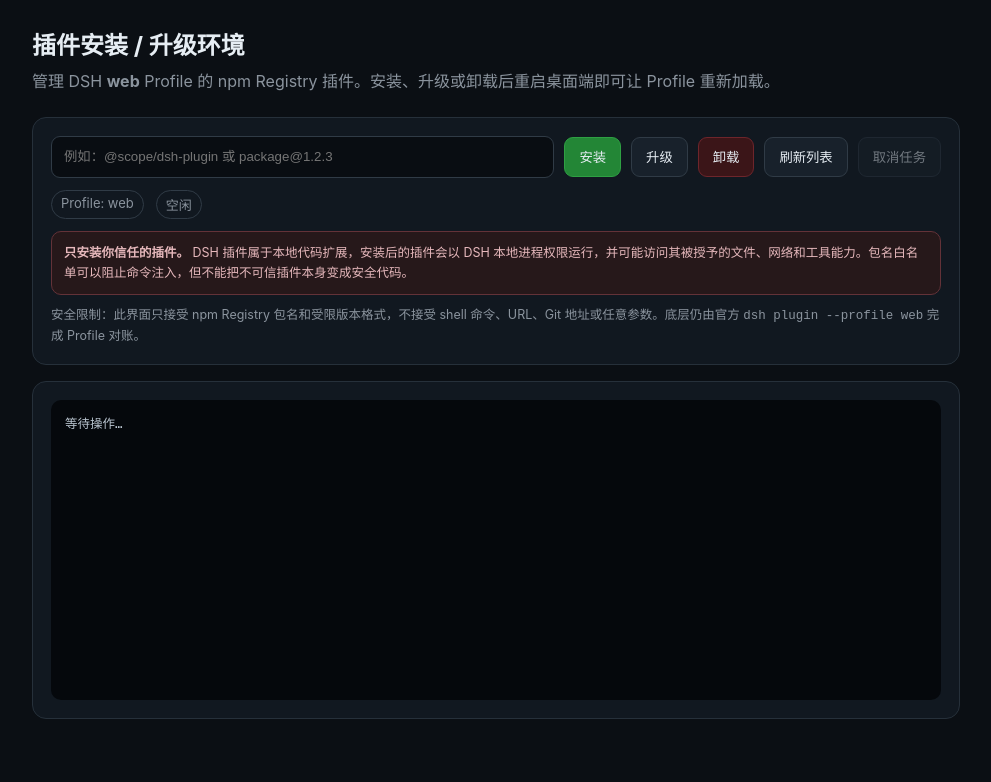
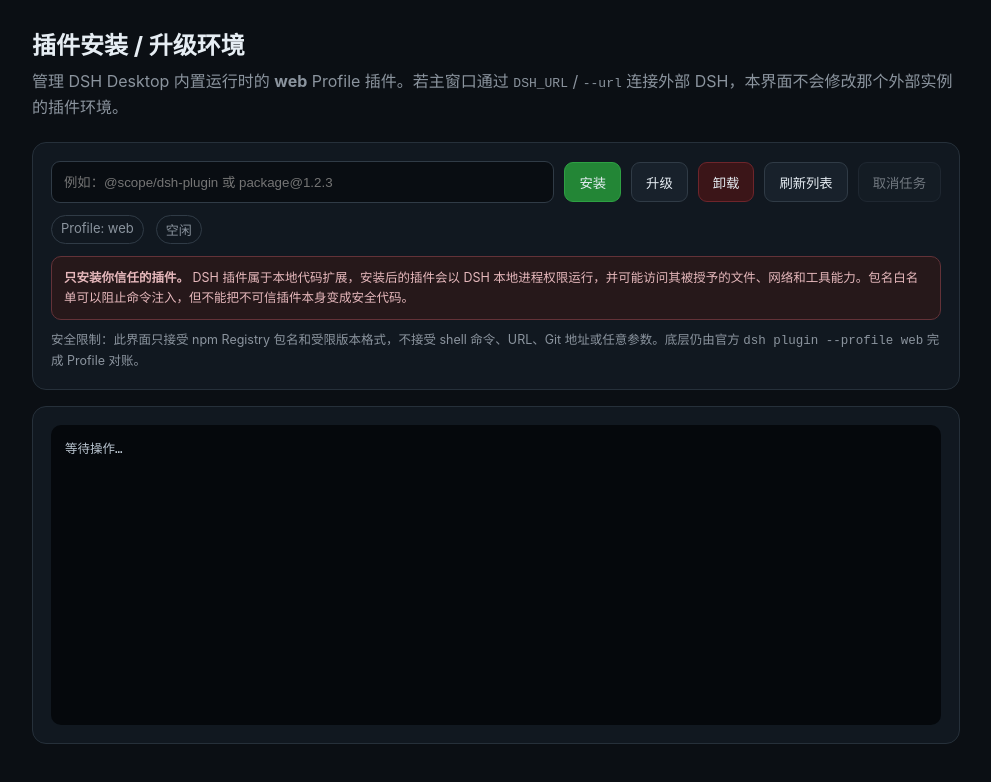
Before and after one commit to guanyibei1314/dsh-desktop-plugin, an Electron app: page plugin-manager.html in a window 1180 px wide. Shown: the whole page, without its empty margins (94-1085 px from the left). Drawn offline with Linux system fonts and the light colour scheme; no server answers.

Commit message:
docs: clarify plugin manager scope

```diff
--- a/plugin-manager.html
+++ b/plugin-manager.html
@@ -33,7 +33,7 @@
 <body>
   <main>
     <h1>插件安装 / 升级环境</h1>
-    <div class="sub">管理 DSH <strong>web</strong> Profile 的 npm Registry 插件。安装、升级或卸载后重启桌面端即可让 Profile 重新加载。</div>
+    <div class="sub">管理 DSH Desktop 内置运行时的 <strong>web</strong> Profile 插件。若主窗口通过 <code>DSH_URL</code> / <code>--url</code> 连接外部 DSH，本界面不会修改那个外部实例的插件环境。</div>
 
     <section class="panel">
       <div class="row">
```
